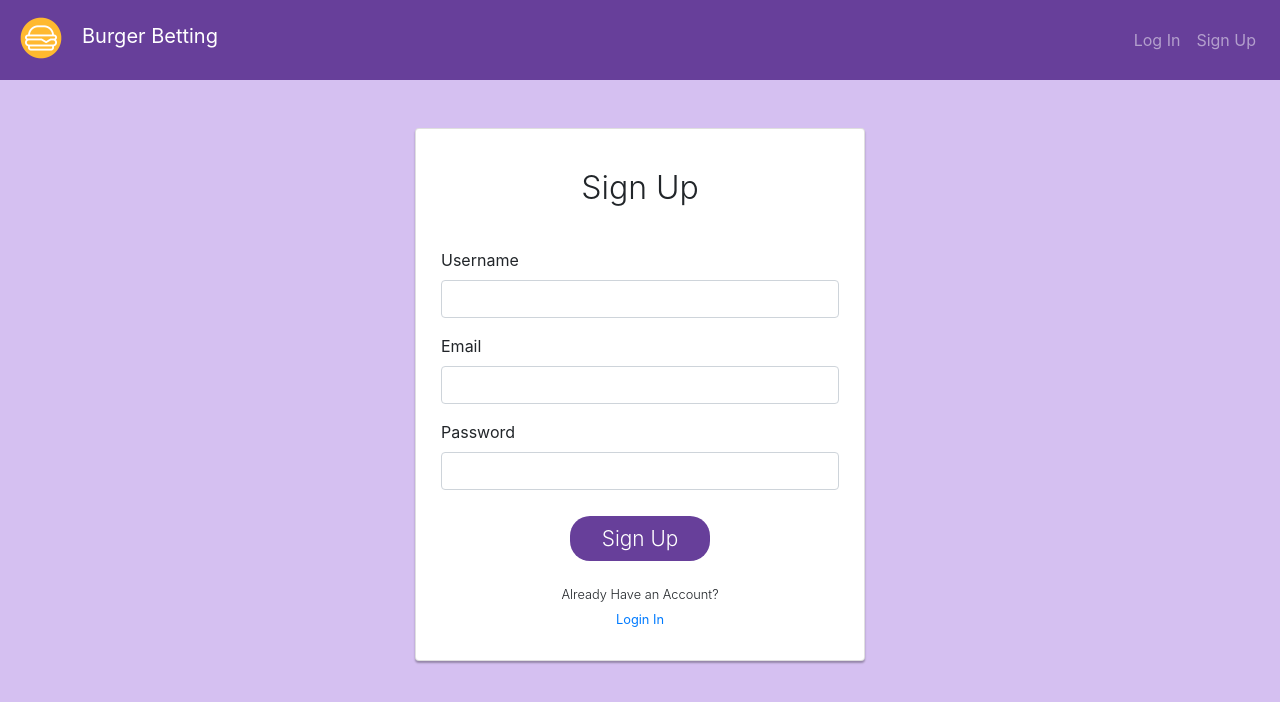
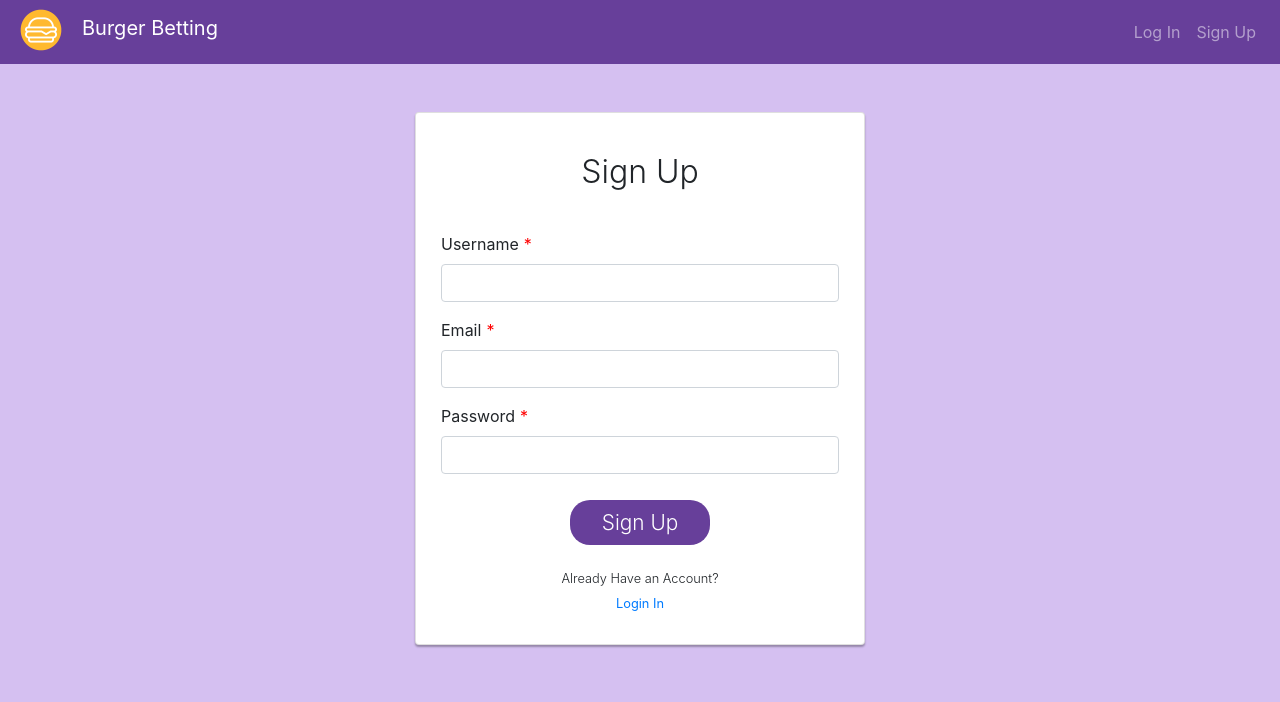
Before and after one commit to darren-lim/CardanoTokenBetting, a React (Create React App) app in the folder client/: page /register in a window 1280 px wide. Shown: the top 702 px of the page. Built offline with nearby package versions, Linux system fonts and the light colour scheme; no server answers.

Commit message:
added required fields asterisk

```diff
--- a/client/src/components/NavigationBar/NavigationBar.js
+++ b/client/src/components/NavigationBar/NavigationBar.js
@@ -20,7 +20,7 @@ class NavigationBar extends Component {
         const { currentUser} = this.state;
         return (
            <div>
-                <nav className="navbar navbar-expand navbar-dark">
+                <nav className="navbar navbar-expand navbar-dark py-0">
                     <Link to={"/"} className="navbar-brand">
                         <img src={logo} height="50" alt="logo"></img>
                         <p className="d-inline-flex pl-3">Burger Betting</p>
--- a/client/src/pages/Login-Register-page.css
+++ b/client/src/pages/Login-Register-page.css
@@ -13,6 +13,12 @@
     font-weight: 350;
     font-size: 2rem;
     text-align: center;
+}
+
+.required-field::after {
+    content: "*";
+    color: red;
+    margin-left: 5px;
 }
 
 .form-group-label {
--- a/client/src/pages/Register-page.js
+++ b/client/src/pages/Register-page.js
@@ -68,8 +68,8 @@ class Register extends Component {
                                 <h1>Sign Up</h1>
                             </header>
                         </div>
-                        <div className="form-group">
-                            <label className="form-group-label">Username</label>
+                        <div className="form-group username-field">
+                            <label className="form-group-label required-field">Username</label>
                             <input
                                 type="text"
                                 className="form-control"
@@ -79,8 +79,8 @@ class Register extends Component {
                             />
                             <span style={{color: "red"}}>{errors['username']}</span>
                         </div>
-                        <div className="form-group">
-                            <label className="form-group-label">Email</label>
+                        <div className="form-group email-field">
+                            <label className="form-group-label required-field">Email</label>
                             <input
                                 type="text"
                                 className="form-control"
@@ -90,8 +90,8 @@ class Register extends Component {
                             />
                             <span style={{color: "red"}}>{errors['email']}</span>
                         </div>
-                        <div className="form-group">
-                            <label className="form-group-label">Password</label>
+                        <div className="form-group password-field">
+                            <label className="form-group-label required-field">Password</label>
                             <input
                                 type="password"
                                 className="form-control"
```
